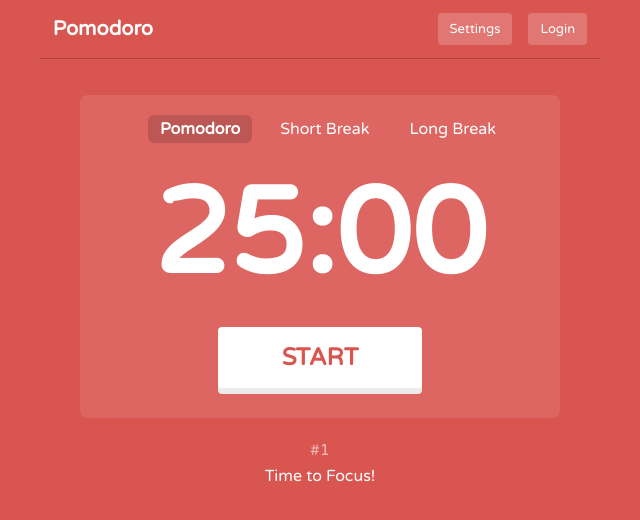
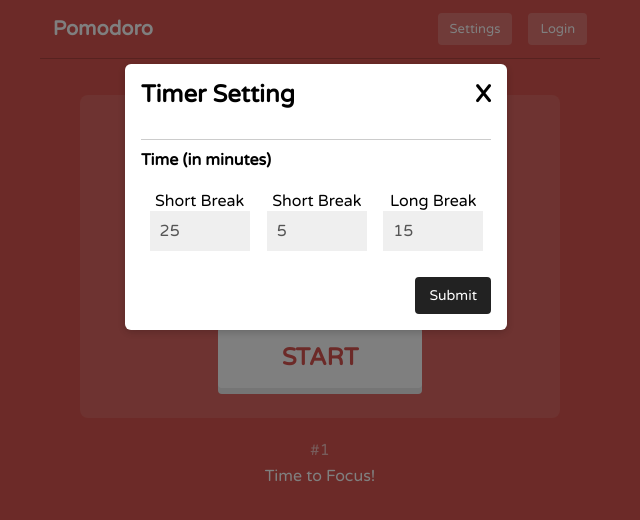
Before and after one commit to PabloHFR/pomodoro-timer, a plain HTML site: page index.html in a window 1280 px wide. Both pictures are taken after a click on the button "Settings". Shown: the whole page, without its empty margins (320-960 px from the left). Drawn offline with Linux system fonts and the light colour scheme.

Commit message:
Added settings window

```diff
--- a/index.html
+++ b/index.html
@@ -34,7 +34,37 @@
     </header>
 
     <main>
-        <aside id="configurations"></aside>
+        <div id="backdrop" class="backdrop hidden"></div>
+        <aside id="configurations" class="configurations hidden">
+            <div id="container">
+                <div id="container-header">
+                    <h2>Timer Setting</h2>
+                    <h2 id="exit-btn">X</h2>
+                </div>
+                <div id="time-setting">
+                    <h3>Time (in minutes)</h3>
+                    <form>
+                        <ul>
+                            <li class="setting-list">
+                                <label>Short Break</label>
+                                <input type="number" id="pomodoro-input" value="25">
+                            </li>
+                            <li class="setting-list">
+                                <label>Short Break</label>
+                                <input type="number" id="short-break-input" value="5">
+                            </li>
+                            <li class="setting-list">
+                                <label>Long Break</label>
+                                <input type="number" id="long-break-input" value="15">
+                            </li>
+                        </ul>
+                        <div id="form-button-div">
+                            <button id="submit-btn" type="button">Submit</button>
+                        </div>
+                    </form>
+                </div>
+            </div>
+        </aside>
         <section>
             <article id="pomodoro-article">
                 <div id="options">
--- a/scripts/app.js
+++ b/scripts/app.js
@@ -1,7 +1,7 @@
 'use strict';
 
 // Header Buttons
-const settingButtonElement = document.getElementById("report-btn");
+const settingButtonElement = document.getElementById("setting-btn");
 const loginButtonElement = document.getElementById("login-btn");
 
 // Pomodoro Options Buttons
@@ -12,5 +12,11 @@ const longBreakButtonElement = document.getElementById("long-break-btn");
 // Pomodoro Start Button
 const startButtonElement = document.getElementById("start-btn");
 
+// Settings Elements
+const configurationOverlayElement = document.getElementById("configurations");
+const backdropElement = document.getElementById("backdrop");
+const exitButtonElement = document.getElementById("exit-btn");
+const submitButtonElement = document.getElementById("submit-btn");
+
 // Rounds Article Elements
 const messageElement = document.getElementById("message");
--- a/scripts/config.js
+++ b/scripts/config.js
@@ -2,6 +2,7 @@
 
 let isButtonClicked = false;
 
+// Change Style Functions
 function pomodoro() {
     // Start Button
     startButtonElement.classList.remove("start-btn-active");
@@ -68,3 +69,9 @@ function startButton() {
         isButtonClicked = false;
     }
 }
+
+// Show Settings Function
+function showSettings () {
+    configurationOverlayElement.classList.toggle("hidden");
+    backdropElement.classList.toggle("hidden");
+}
--- a/scripts/pomodoro.js
+++ b/scripts/pomodoro.js
@@ -2,9 +2,16 @@
 
 // Event Listeners
 
+// Settings Events
+settingButtonElement.addEventListener("click", showSettings);
+exitButtonElement.addEventListener("click", showSettings);
+backdropElement.addEventListener("click", showSettings);
+submitButtonElement.addEventListener("click", showSettings);
 
+// Pomodoro Options Events
 pomodoroButtonElement.addEventListener("click", pomodoro);
 shortBreakButtonElement.addEventListener("click", shortBreak);
 longBreakButtonElement.addEventListener("click", longBreak);
 
+// Start Button Events
 startButtonElement.addEventListener("click", startButton);
--- a/styles/config.css
+++ b/styles/config.css
@@ -0,0 +1,90 @@
+/* Settings Window */
+
+.configurations {
+    background-color: white;
+    position: fixed;
+    max-width: 350px;
+    top: 8%;
+    left: 50%;
+    margin-left: -195px;
+    padding: 1rem;
+    border-radius: 6px;
+    box-shadow: 0 2px 8px rgba(0, 0, 0, 0.2);
+    display: block;
+    z-index: 2;
+}
+
+#container-header {
+    display: flex;
+    justify-content: space-between;
+    align-items: center;
+    border-bottom: solid 1px rgba(0, 0, 0, 0.2);
+}
+
+#container-header h2 {
+    font-size: 24px;
+    margin: 0 0 15px 0;
+    padding: 0 0 15px 0;
+}
+
+#exit-btn {
+    cursor: pointer;
+}
+
+#time-setting h3 {
+    font-size: 16px;
+    margin: 0 0 5px 0;
+    padding: 10px 0 0 0;
+}
+
+#time-setting form ul {
+    display: flex;
+    text-align: center;
+    list-style: none;
+    margin: 0;
+    margin-bottom: 10px;
+    padding: 1rem 0;
+}
+
+#form-button-div {
+    display: flex;
+    justify-content: flex-end;
+}
+
+#submit-btn {
+    font-family: inherit;
+    font-size: 14px;
+    color: white;
+    padding: 8px 12px;
+    min-width: 70px;
+    background-color: rgb(34, 34, 34);
+    border: 2px solid rgb(34, 34, 34);
+    border-radius: 4px;
+    cursor: pointer;
+}
+
+.setting-list input {
+    font: inherit;
+    max-width: 80px;
+    border: none;
+    background-color: rgb(239, 239, 239);
+    color: rgb(85, 85, 85);
+    padding: 10px;
+}
+
+/* Backdrop Overlay */
+
+.backdrop {
+    position: fixed;
+    top: 0;
+    left: 0;
+    width: 100%;
+    height: 100%;
+    z-index: 1;
+    background-color: rgba(0, 0, 0, 0.5);
+    display: block;
+}
+
+.hidden {
+    display: none;
+}
```
